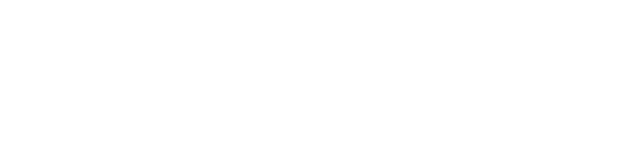
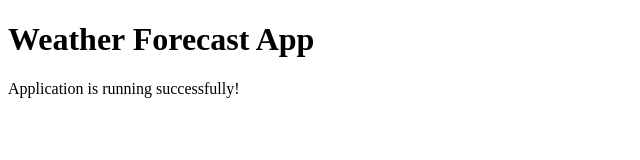
Before and after one commit to pupovdenis/weather-forecast, a plain HTML site: page index.html in a window 1280 px wide. Shown: the whole page, without its empty margins (0-640 px from the left). Drawn offline with Linux system fonts and the light colour scheme; the site is published under a folder, as on GitHub Pages, so addresses that start at the root find nothing.

Commit message:
deploy: 84f5a7e6f4638b8fe1a880771416da99264de8bf

```diff
--- a/index.html
+++ b/index.html
@@ -1 +1 @@
-<!doctype html><html lang="en"><head><meta charset="UTF-8"/><meta name="viewport" content="width=device-width,user-scalable=no,initial-scale=1,maximum-scale=1,minimum-scale=1"/><title>Weather-forecast with Webpack</title><script defer="defer" src="/weather-forecast/main.js"></script></head><body><div class="app"></div></body></html>
+<!doctype html><html lang="en"><head><meta charset="UTF-8"/><meta name="viewport" content="width=device-width,user-scalable=no,initial-scale=1,maximum-scale=1,minimum-scale=1"/><title>Weather-forecast with Webpack</title><script defer="defer" src="main.js"></script></head><body><div class="app"></div></body></html>
```
